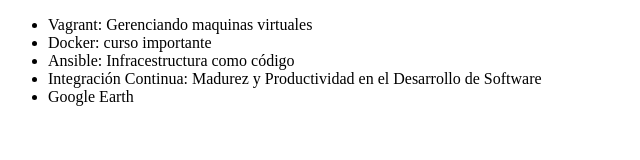
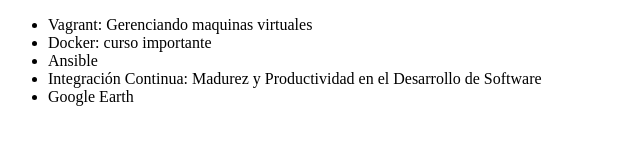
Before and after one commit to ItaloQF/alura-git, a plain HTML site: page index.html in a window 1280 px wide. Shown: the whole page, without its empty margins (0-640 px from the left). Drawn offline with Linux system fonts and the light colour scheme.

Commit message:
Revert "cambiando el nombre del curso de Ansible"
This reverts commit 9f4a507e873d9364a0fd85d1d66d417f7976e0f9.

```diff
--- a/index.html
+++ b/index.html
@@ -8,7 +8,7 @@
      <ul>
          <li> Vagrant: Gerenciando maquinas virtuales </li>
          <li> Docker: curso importante </li>
-         <li> Ansible: Infracestructura como código</li>
+         <li> Ansible </li>
          <li> Integración Continua: Madurez y Productividad en el Desarrollo de Software</li>
          <li> Google Earth</li>
      </ul>
```
